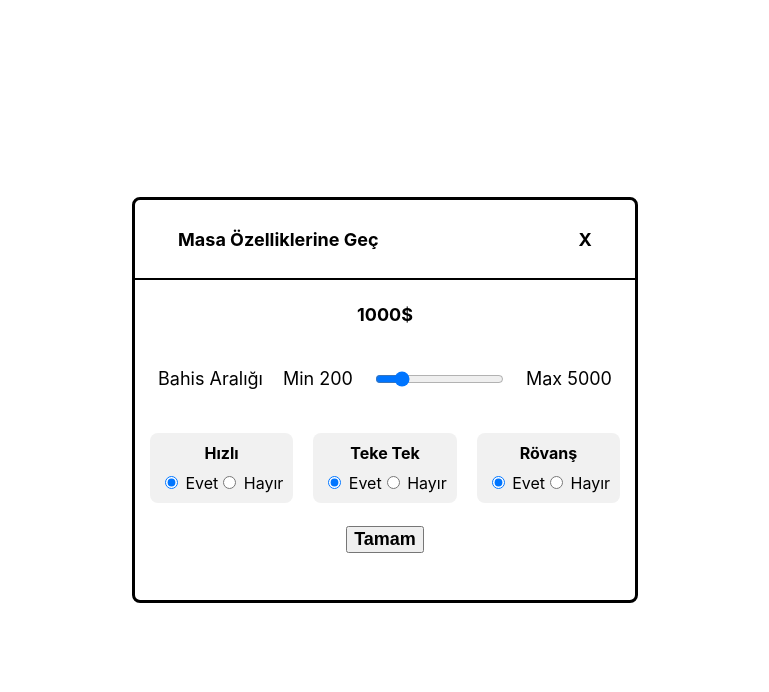
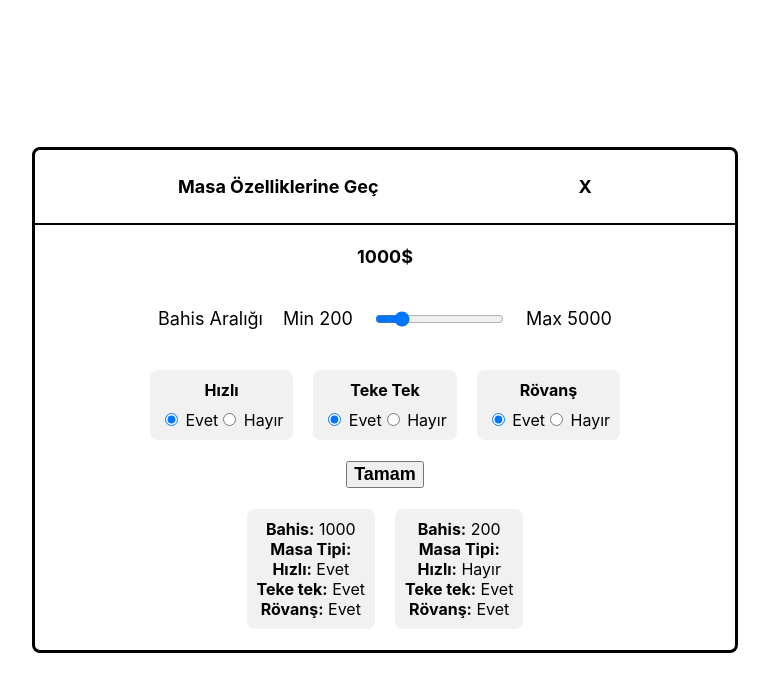
Before and after one commit to emrecan-balgun/digitoy-case, a React (Create React App) app: page / in a window 1280 px wide. Shown: the top 692 px of the page, without its empty margins (255-1024 px from the left). Built offline with nearby package versions, Linux system fonts and the light colour scheme.

Commit message:
add filter and update css

```diff
--- a/package.json
+++ b/package.json
@@ -6,6 +6,7 @@
     "@testing-library/jest-dom": "^5.16.4",
     "@testing-library/react": "^13.2.0",
     "@testing-library/user-event": "^13.5.0",
+    "nanoid": "^3.3.4",
     "react": "^18.1.0",
     "react-dom": "^18.1.0",
     "react-input-range": "^1.3.0",
--- a/src/App.js
+++ b/src/App.js
@@ -1,4 +1,5 @@
 import './App.css';
+import { nanoid } from 'nanoid';
 import { useState } from 'react';
 const { data } = require('./data');
 
@@ -7,9 +8,11 @@ function App() {
   const minValue = 200;
   const maxValue = 5000;
 
-  const [tip1, setTip1] = useState('Evet');
-  const [tip2, setTip2] = useState('Evet');
-  const [tip3, setTip3] = useState('Evet');
+  const [tip1, setTip1] = useState('evet');
+  const [tip2, setTip2] = useState('evet');
+  const [tip3, setTip3] = useState('evet');
+
+  let global = [];
 
   const handleClick = () => {
     console.log("Butona basıldı");
@@ -35,35 +38,60 @@ function App() {
             <div className="filterContainer">
               <span>Hızlı</span>
               <div className="filter" onChange={(e) => setTip1(e.target.value)}>
-                <input type="radio" name="masaTipi1" value="Evet" defaultChecked/> Evet
-                <input type="radio" name="masaTipi1" value="Hayır" /> Hayır
+                <input type="radio" name="masaTipi1" value="evet" defaultChecked/> Evet
+                <input type="radio" name="masaTipi1" value="hayir" /> Hayır
               </div>
             </div>
             <div className="filterContainer">
               <span>Teke Tek</span>
               <div className="filter" onChange={(e) => setTip2(e.target.value)}>
-                <input type="radio" name="masaTipi2" value="Evet" defaultChecked/> Evet
-                <input type="radio" name="masaTipi2" value="Hayır" /> Hayır
+                <input type="radio" name="masaTipi2" value="evet" defaultChecked/> Evet
+                <input type="radio" name="masaTipi2" value="hayir" /> Hayır
               </div>
             </div>
             <div className="filterContainer">
               <span>Rövanş</span>
               <div className="filter" onChange={(e) => setTip3(e.target.value)}>
-                <input type="radio" name="masaTipi3" value="Evet" defaultChecked/> Evet
-                <input type="radio" name="masaTipi3" value="Hayır" /> Hayır
+                <input type="radio" name="masaTipi3" value="evet" defaultChecked/> Evet
+                <input type="radio" name="masaTipi3" value="hayir" /> Hayır
               </div>
             </div>
           </div>
-          <button className="save" onClick={handleClick}>Tamam</button>
+          <button className="save">Tamam</button>
           <div className="results">
             {
+              data.filter((bilgi) => {
+                const obj = {};
 
+                if(Number(value) >= Number(bilgi.bahis)) {
+                  obj['bahis'] = bilgi.bahis;
+                  if(tip1 == bilgi.hizli && bilgi.hizli == 'evet') {
+                    obj['hizli'] = bilgi.hizli;
+                  }
+                  if(tip2 == bilgi.teketek && bilgi.teketek == 'evet') {
+                    obj['teketek'] = bilgi.teketek;
+                  }
+                  if(tip3 == bilgi.rovans && bilgi.rovans == 'evet') {
+                    obj['rovans'] = bilgi.rovans;
+                  }
+
+                  global.push(obj);
+                }
+            })
             }
-            {/* <div className="result">
-              <span><b>Bahis:</b> 1000$</span>
-              <br />
-              <span><b>Masa Tipi:</b> Hızlı Evet, Teke Tek Evet</span>
-            </div> */}
+                  {
+                      global.map((bilgi) => (
+                        <div className="result" key={nanoid()}>
+                          <span><b>Bahis:</b> {bilgi.bahis}</span>
+                          <br />
+                          <span><b>Masa Tipi:</b>
+                              <br/><b>Hızlı:</b> {bilgi.hizli ? 'Evet' : 'Hayır'}<br/>
+                              <b>Teke tek:</b> {bilgi.teketek ? 'Evet' : 'Hayır'}<br/>
+                              <b>Rövanş:</b> {bilgi.rovans ? 'Evet' : 'Hayır'}<br/>
+                          </span>
+                        </div>
+                      ))
+                    }
           </div>
         </div>
     </div>
--- a/src/index.css
+++ b/src/index.css
@@ -13,8 +13,8 @@ code {
 }
 
 .container {
-  width: 500px;
-  height: 400px;
+  width: 700px;
+  height: 500px;
   border-radius: 0.5rem;
   border-color: black;
   border-style: solid;
```
Also changed, not shown: 1 other file (tests, documents, lock files or other folders).
